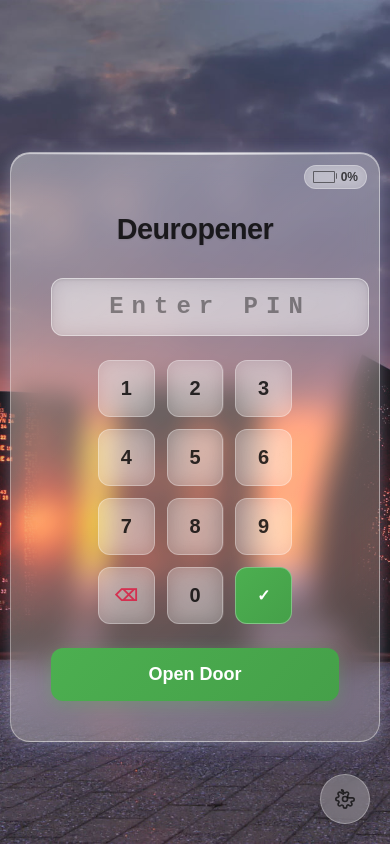
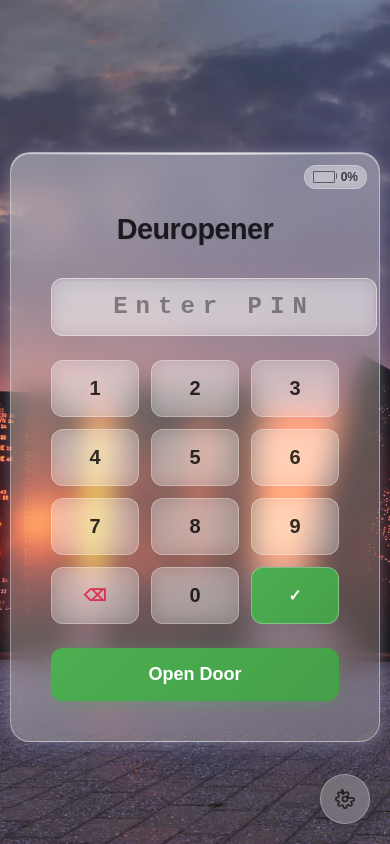
Before and after one commit to tbgoose/DoorOpener, a Flask app: page / in a window 390 px wide. Run offline with Flask 3, Linux system fonts and the light colour scheme; data that the repository does not hold is empty; parts of the project's set-up code (start-up, migrations or seed data) failed here and were passed over.

Commit message:
style: make PIN display and keypad responsive with full width layout

```diff
--- a/templates/index.html
+++ b/templates/index.html
@@ -252,12 +252,12 @@
     <div class="container">
         <h1>Deuropener</h1>
             <!-- PIN Display -->
-            <div id="pinDisplay" style="width: 280px; margin: 0 auto 1.5rem auto; padding: 14px 18px; font-size: 24px; border-radius: 12px; border: 1px solid rgba(255,255,255,0.4); background: rgba(255,255,255,0.3); backdrop-filter: blur(10px); color: rgba(0,0,0,0.8); font-weight: 600; box-shadow: inset 0 1px 3px rgba(0,0,0,0.1); text-align: center; min-height: 28px; letter-spacing: 8px; font-family: 'Courier New', monospace;">
+            <div id="pinDisplay" style="width: 100%; margin: 0 auto 1.5rem auto; padding: 14px 18px; font-size: 24px; border-radius: 12px; border: 1px solid rgba(255,255,255,0.4); background: rgba(255,255,255,0.3); backdrop-filter: blur(10px); color: rgba(0,0,0,0.8); font-weight: 600; box-shadow: inset 0 1px 3px rgba(0,0,0,0.1); text-align: center; min-height: 28px; letter-spacing: 8px; font-family: 'Courier New', monospace; display: flex; align-items: center; justify-content: center;">
                 <!-- PIN dots will appear here -->
             </div>
 
             <!-- Keypad -->
-            <div class="keypad" style="display: grid; grid-template-columns: repeat(3, 1fr); gap: 12px; margin-bottom: 1.5rem; max-width: 280px; margin-left: auto; margin-right: auto;">
+            <div class="keypad" style="display: grid; grid-template-columns: repeat(3, 1fr); gap: 12px; margin-bottom: 1.5rem; width: 100%;">
                 <button class="keypad-btn" onclick="addDigit('1')" style="padding: 16px; background: rgba(255,255,255,0.2); border: 1px solid rgba(255,255,255,0.3); border-radius: 12px; font-size: 20px; font-weight: 600; color: rgba(0,0,0,0.8); cursor: pointer; transition: all 0.2s ease; backdrop-filter: blur(10px);">1</button>
                 <button class="keypad-btn" onclick="addDigit('2')" style="padding: 16px; background: rgba(255,255,255,0.2); border: 1px solid rgba(255,255,255,0.3); border-radius: 12px; font-size: 20px; font-weight: 600; color: rgba(0,0,0,0.8); cursor: pointer; transition: all 0.2s ease; backdrop-filter: blur(10px);">2</button>
                 <button class="keypad-btn" onclick="addDigit('3')" style="padding: 16px; background: rgba(255,255,255,0.2); border: 1px solid rgba(255,255,255,0.3); border-radius: 12px; font-size: 20px; font-weight: 600; color: rgba(0,0,0,0.8); cursor: pointer; transition: all 0.2s ease; backdrop-filter: blur(10px);">3</button>
```
